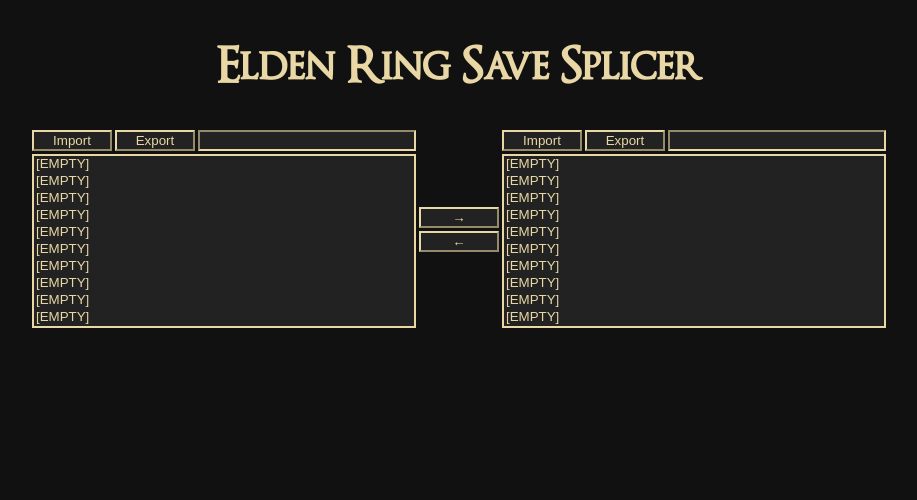
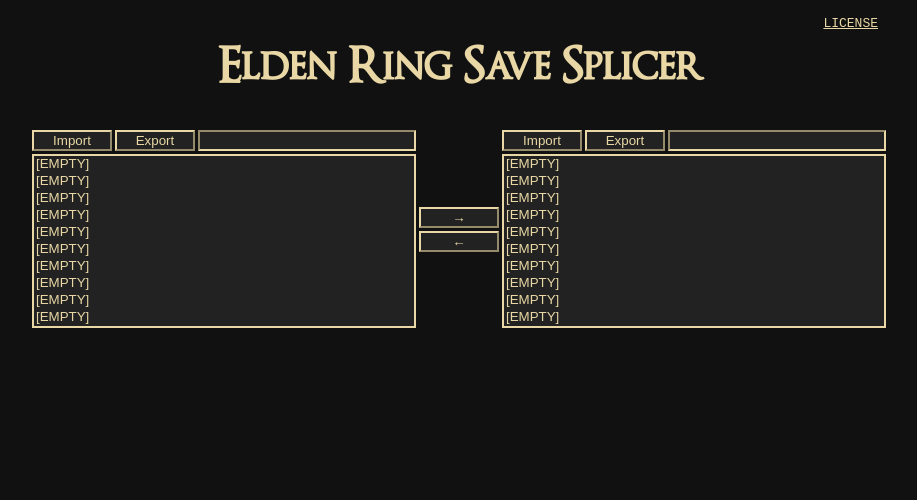
Before and after one commit to cofinite/cofinite.github.io, a plain HTML site: page elden-ring-save-splicer/index.html in a window 1280 px wide. Shown: the whole page, without its empty margins (181-1098 px from the left). Drawn offline with Linux system fonts and the light colour scheme.

Commit message:
Modified license

```diff
--- a/elden-ring-save-splicer/index.html
+++ b/elden-ring-save-splicer/index.html
@@ -10,8 +10,14 @@
     </head>
     <body>
         <div id="main" class="vertical">
-            <h1>Elden Ring Save Splicer</h1>
             <div class="vertical">
+                <div id="title" class="horizontal">
+                    <div></div>
+                    <h1>Elden Ring Save Splicer</h1>
+                    <div id="disclaimer" class="horizontal">
+                        <a id="license" href="./LICENSE">LICENSE</a>
+                    </div>
+                </div>
                 <div class="horizontal">
                     <div class="vertical">
                         <div class="files">
--- a/elden-ring-save-splicer/main.css
+++ b/elden-ring-save-splicer/main.css
@@ -11,11 +11,6 @@
 h1 {
     font-family: 'OptimusPrinceps', serif;
     font-size: 3rem;
-}
-
-h1.fun {
-    font-family: 'OptimusPrincepsSemiBold', serif;
-    font-size: 4rem;
 }
 
 body {
@@ -40,6 +35,7 @@
     background-color: #222;
     border-width: 2px;
     border-radius: 0;
+    font-family: sans-serif;
 }
 
 input[type="button"] {
@@ -71,6 +67,27 @@
     width: 100%;
 }
 
+#title {
+    width: 100%;
+    justify-content: center;
+    position: relative;
+}
+
+#disclaimer {
+    font-family: monospace;
+    position: absolute;
+    top: 0.5rem;
+    right: 0.5rem;
+}
+
+#license {
+    color: #e9d8a5;
+}
+
+#license:visited {
+    color: #9b906e;
+}
+
 #lhs-file, #rhs-file {
     display: none;
 }
--- a/elden-ring-save-splicer/main.js
+++ b/elden-ring-save-splicer/main.js
@@ -40,6 +40,11 @@
             file.click();
         });
         save.addEventListener("click", (e) => {
+            if (!this.data) {
+                log("No save file open on this side.");
+                return;
+            }
+
             let slots = new Array(10);
             let infos = new Array(10);
             let bools = new Array(10);
@@ -121,7 +126,7 @@
                 log("No source character slot selected.");
             }
         } else {
-            log("Both sides need to have a save file open. (You may import the same file twice.)");
+            log("Both sides need to have a save file open. (You may import the same file on both sides.)");
         }
     });
 }
```
Also changed, not shown: 1 other file.
